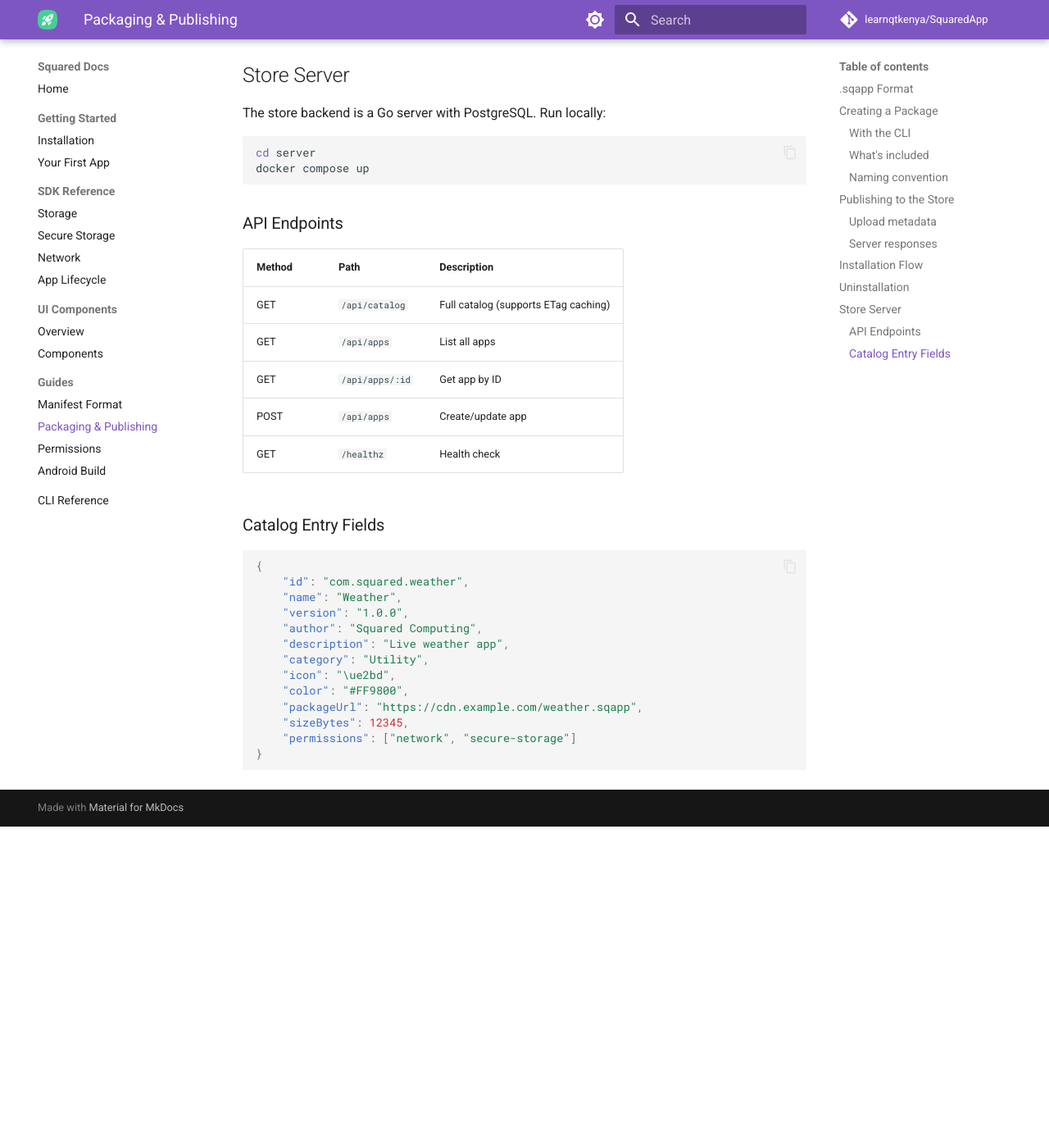
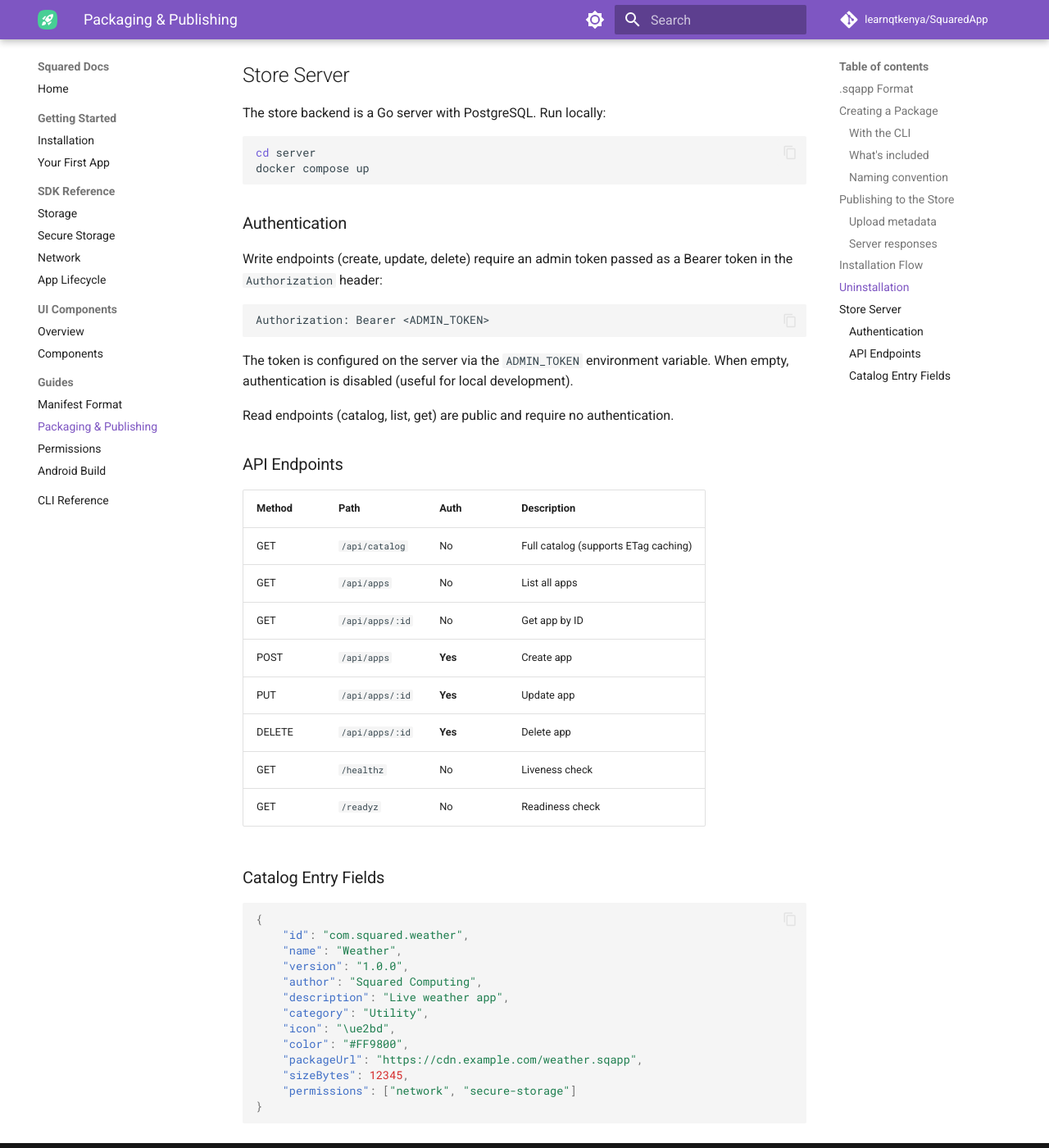
Before and after one commit to learnqtkenya/SquaredApp, an MkDocs documentation site: the page built from docs/guides/packaging.md, in a window 1280 px wide and 1400 px high, scrolled down 2482 px. Shown: the whole window at 82% size. Built offline with MkDocs 1.6.1 and Material for MkDocs 9.7.7, drawn with Linux system fonts in a browser that asks for light colours; comment, search, counter and statistics services are not loaded; before the commit the page ends 3490 px from its top, so only the background shows below that.

Commit message:
docs: document store server authentication
Add auth section to packaging guide (which endpoints require tokens,
how to configure ADMIN_TOKEN). Expand CLI publish docs with env var
usage tip.

````diff
--- a/docs/guides/packaging.md
+++ b/docs/guides/packaging.md
@@ -102,15 +102,30 @@ cd server
 docker compose up
 ```
 
+### Authentication
+
+Write endpoints (create, update, delete) require an admin token passed as a Bearer token in the `Authorization` header:
+
+```
+Authorization: Bearer <ADMIN_TOKEN>
+```
+
+The token is configured on the server via the `ADMIN_TOKEN` environment variable. When empty, authentication is disabled (useful for local development).
+
+Read endpoints (catalog, list, get) are public and require no authentication.
+
 ### API Endpoints
 
-| Method | Path | Description |
-|--------|------|-------------|
-| GET | `/api/catalog` | Full catalog (supports ETag caching) |
-| GET | `/api/apps` | List all apps |
-| GET | `/api/apps/:id` | Get app by ID |
-| POST | `/api/apps` | Create/update app |
-| GET | `/healthz` | Health check |
+| Method | Path | Auth | Description |
+|--------|------|------|-------------|
+| GET | `/api/catalog` | No | Full catalog (supports ETag caching) |
+| GET | `/api/apps` | No | List all apps |
+| GET | `/api/apps/:id` | No | Get app by ID |
+| POST | `/api/apps` | **Yes** | Create app |
+| PUT | `/api/apps/:id` | **Yes** | Update app |
+| DELETE | `/api/apps/:id` | **Yes** | Delete app |
+| GET | `/healthz` | No | Liveness check |
+| GET | `/readyz` | No | Readiness check |
 
 ### Catalog Entry Fields
 
````
Also changed, not shown: docs/cli/reference.md (+8 -1 lines).
